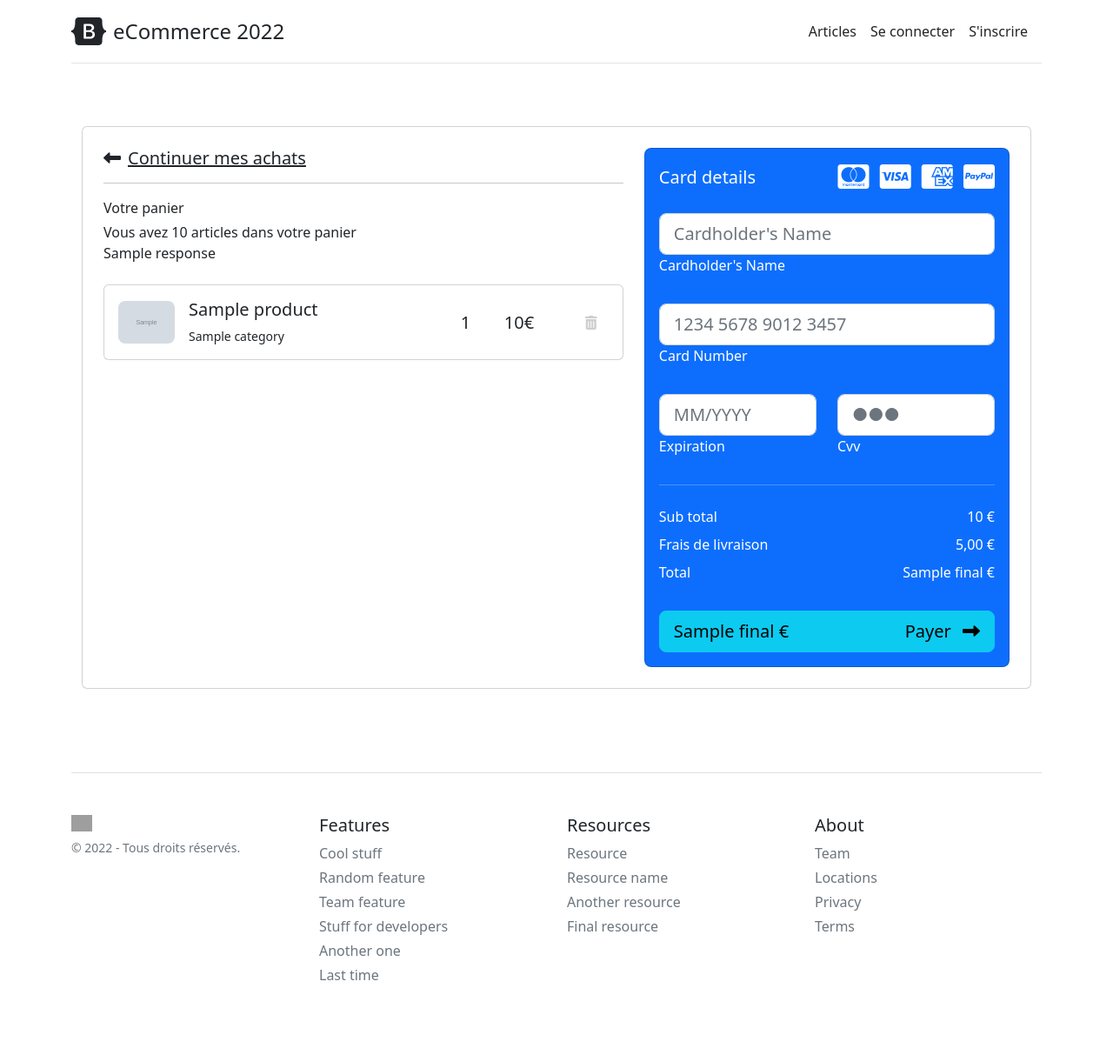
After one commit to sanjee8/eCommerce, a PHP site: the page made by Views/basket.php in a window 1280 px wide. The commit adds this page. Shown: the whole page at 87% size. Run offline with PHP 8.4, Linux system fonts and the light colour scheme; the template is opened without the code that fills it: most values are stand-ins (such as "Sample title", 1, 10 or a date in 2020); grey boxes marked "Sample" are stand-in pictures; some libraries are stand-ins or nearby versions; grey boxes are pictures that could not be loaded.

Commit message:
Basket & fixs

```diff
--- /dev/null
+++ b/Views/basket.php
@@ -0,0 +1,154 @@
+<section class="h-100 h-custom" >
+    <div class="container py-5 h-100">
+        <div class="row d-flex justify-content-center align-items-center h-100">
+            <div class="col">
+                <div class="card">
+                    <div class="card-body p-4">
+
+                        <div class="row">
+
+                            <div class="col-lg-7">
+                                <h5 class="mb-3"><a href="<?= $router->getLink("home") ?>" class="text-body"><i
+                                            class="fas fa-long-arrow-alt-left me-2"></i>Continuer mes achats</a></h5>
+                                <hr>
+
+                                <div class="d-flex justify-content-between align-items-center mb-4">
+                                    <div>
+                                        <p class="mb-1">Votre panier</p>
+                                        <p class="mb-0">Vous avez <?= $basket["amount"] ?> articles dans votre panier</p>
+                                        <?= $response ?>
+                                    </div>
+                                </div>
+                                <?php
+                                $i = 0;
+
+                                    foreach ($products as $product) {
+                                ?>
+                                <div class="card mb-3" id="product_<?= $i ?>">
+                                    <div class="card-body">
+                                        <div class="d-flex justify-content-between">
+                                            <div class="d-flex flex-row align-items-center">
+                                                <div>
+                                                    <img
+                                                        src="<?= $product->image ?>"
+                                                        class="img-fluid rounded-3" alt="Shopping item" style="width: 65px;">
+                                                </div>
+                                                <div class="ms-3">
+                                                    <h5><?= $product->name ?></h5>
+                                                    <p class="small mb-0"><?= $product->category ?></p>
+                                                </div>
+                                            </div>
+                                            <div class="d-flex flex-row align-items-center">
+                                                <div style="width: 50px;">
+                                                    <h5 class="fw-normal mb-0">1</h5>
+                                                </div>
+                                                <div style="width: 80px;">
+                                                    <h5 class="mb-0"><?= $product->price ?>€</h5>
+                                                </div>
+                                                <a class="btn" href="<?= $router->getLink("basketDel", ["productId" => $i]) ?>" style="color: #cecece;"><i class="fas fa-trash-alt"></i></a>
+                                            </div>
+                                        </div>
+                                    </div>
+                                </div>
+                                <?php
+                                        $i++;
+                                    }
+                                    ?>
+
+
+                            </div>
+                            <div class="col-lg-5">
+
+                                <div class="card bg-primary text-white rounded-3">
+                                    <div class="card-body">
+                                        <div class="d-flex justify-content-between align-items-center mb-4">
+                                            <h5 class="mb-0">Card details</h5>
+
+                                            <div>
+
+                                                <a href="#!" type="submit" class="text-white"><i
+                                                        class="fab fa-cc-mastercard fa-2x me-2"></i></a>
+                                                <a href="#!" type="submit" class="text-white"><i
+                                                        class="fab fa-cc-visa fa-2x me-2"></i></a>
+                                                <a href="#!" type="submit" class="text-white"><i
+                                                        class="fab fa-cc-amex fa-2x me-2"></i></a>
+                                                <a href="#!" type="submit" class="text-white"><i class="fab fa-cc-paypal fa-2x"></i></a>
+                                            </div>
+
+                                        </div>
+
+
+
+                                        <form class="mt-4">
+                                            <div class="form-outline form-white mb-4">
+                                                <input type="text" id="typeName" class="form-control form-control-lg" siez="17"
+                                                       placeholder="Cardholder's Name" />
+                                                <label class="form-label" for="typeName">Cardholder's Name</label>
+                                            </div>
+
+                                            <div class="form-outline form-white mb-4">
+                                                <input type="text" id="typeText" class="form-control form-control-lg" siez="17"
+                                                       placeholder="1234 5678 9012 3457" minlength="19" maxlength="19" />
+                                                <label class="form-label" for="typeText">Card Number</label>
+                                            </div>
+
+                                            <div class="row mb-4">
+                                                <div class="col-md-6">
+                                                    <div class="form-outline form-white">
+                                                        <input type="text" id="typeExp" class="form-control form-control-lg"
+                                                               placeholder="MM/YYYY" size="7" id="exp" minlength="7" maxlength="7" />
+                                                        <label class="form-label" for="typeExp">Expiration</label>
+                                                    </div>
+                                                </div>
+                                                <div class="col-md-6">
+                                                    <div class="form-outline form-white">
+                                                        <input type="password" id="typeText" class="form-control form-control-lg"
+                                                               placeholder="&#9679;&#9679;&#9679;" size="1" minlength="3" maxlength="3" />
+                                                        <label class="form-label" for="typeText">Cvv</label>
+                                                    </div>
+                                                </div>
+                                            </div>
+
+                                        </form>
+
+                                        <hr class="my-4">
+
+                                        <div class="d-flex justify-content-between">
+                                            <p class="mb-2">Sub total</p>
+                                            <p class="mb-2"><?= $basket['price'] ?> €</p>
+                                        </div>
+
+                                        <div class="d-flex justify-content-between">
+                                            <p class="mb-2">Frais de livraison</p>
+                                            <p class="mb-2">5,00 €</p>
+                                        </div>
+
+                                        <div class="d-flex justify-content-between mb-4">
+                                            <p class="mb-2">Total</p>
+                                            <p class="mb-2"><?= $basket['final'] ?> €</p>
+                                        </div>
+
+                                        <div class="d-grid gap-2 ">
+
+                                            <button type="button" class="btn btn-info btn-block btn-lg">
+                                                <div class="d-flex justify-content-between">
+                                                    <span><?= $basket['final'] ?> €</span>
+                                                    <span>Payer <i class="fas fa-long-arrow-alt-right ms-2"></i></span>
+                                                </div>
+                                            </button>
+                                        </div>
+
+
+                                    </div>
+                                </div>
+
+                            </div>
+
+                        </div>
+
+                    </div>
+                </div>
+            </div>
+        </div>
+    </div>
+</section>
--- a/Views/templates/default.php
+++ b/Views/templates/default.php
@@ -52,12 +52,14 @@
                     <a class="me-3 py-2 text-dark text-decoration-none" href="<?= $router->getLink("signin") ?>">Se connecter</a>
                     <a class="me-3 py-2 text-dark text-decoration-none" href="<?= $router->getLink("signup") ?>">S'inscrire</a>
                 <?php endif; ?>
+                <?php if($session->isLogged()) : ?>
                 <button class="me-3 py-2 text-dark text-decoration-none btn position-relative" type="button" id="panier" data-bs-toggle="dropdown" aria-expanded="false">
                     <i class="fa fa-cart-shopping"></i>
                     <span id="panier_counter" class="position-absolute top-0 start-100 translate-middle badge rounded-pill bg-danger">
 
                     </span>
                 </button>
+
                 <ul class="dropdown-menu" aria-labelledby="dropdownMenuButton1">
                     <li><span class="dropdown-item-text text-uppercase text-center">Votre panier</span></li>
                     <li><hr class="dropdown-divider"></li>
@@ -81,7 +83,7 @@
                                 </div>
 
                                 <div class="col-6">
-                                    <a class="btn btn-sm btn-success">Voir mon panier</a>
+                                    <a href="<?= $router->getLink("basket") ?>" class="btn btn-sm btn-success">Voir mon panier</a>
                                 </div>
 
                             </div>
@@ -89,6 +91,7 @@
                         </span>
                     </li>
                 </ul>
+                <?php endif; ?>
             </nav>
         </div>
     </header>
@@ -135,8 +138,21 @@
         </div>
     </footer>
 </div>
-
-
+<?php if(!$session->isLogged()) : ?>
+<div class="toast-container position-fixed bottom-0 end-0 p-3">
+    <div id="notLogged" class="toast" role="alert" aria-live="assertive" aria-atomic="true">
+        <div class="toast-header">
+            <i class="fa fa-shopping-cart"></i>&nbsp;
+            <strong class="me-auto">Votre panier</strong>
+            <small>Erreur</small>
+            <button type="button" class="btn-close" data-bs-dismiss="toast" aria-label="Close"></button>
+        </div>
+        <div class="toast-body">
+            Vous devez être connecté pour ajouter un élément à votre panier !
+        </div>
+    </div>
+</div>
+<?php endif; ?>
 <script src="https://code.jquery.com/jquery-3.6.0.min.js"></script>
 <script src="/eCommerce/js/ajax.js"></script>
 <script src="/eCommerce/js/store.js"></script>
--- a/app/Controllers/Account/LogController.php
+++ b/app/Controllers/Account/LogController.php
@@ -38,7 +38,8 @@ class LogController extends AccountController {
 
         $user = Model::getModel("Session\Session");
         $user->log_out();
-
+        unset($_COOKIE['products']);
+        setcookie("products", "[]", time() + 24*3600*7, '/');
         $link = Router::getRouter()->getLink("home");
 
         $this->render("Log.logout", compact("link"));
--- a/app/Controllers/Account/Login.php
+++ b/app/Controllers/Account/Login.php
@@ -60,6 +60,8 @@ class Login {
 
                     Model::getModel("Session\\Session")->log_in($data);
 
+
+
                     return [true, "<strong>Connexion réussie ! </strong> Veuillez patienter, vous allez être redirigé.<br />"];
 
                 } else {
--- a/app/Controllers/Account/Pagination.php
+++ b/app/Controllers/Account/Pagination.php
@@ -41,11 +41,12 @@ class Pagination {
         $array = [];
 
 
+
         if(isset($p['catId'])) {
 
             $array['catName'] = $p['catName'];
             $array['catId'] = $p['catId'];
-        } else if(isset($param['minPrice'])) {
+        } else if(isset($p['minPrice'])) {
 
             $array['minPrice'] = $p['minPrice'];
             $array['maxPrice'] = $p['maxPrice'];
--- a/app/Models/Session/Session.php
+++ b/app/Models/Session/Session.php
@@ -47,7 +47,7 @@ class Session extends Model {
     public function log_in($data) {
 
         $date = time();
-
+        $this->set_session("id", $data['id']);
         $this->set_session("email", $data['email']);
         $this->set_session("date_register", $data['date_register']);
         $this->set_session("prenom", $data['prenom']);
```
Also changed, not shown: Views/home.php (+20 -5 lines), app/Controllers/Account/AccountController.php (+13 -0 lines), app/Controllers/Basket/BasketController.php (added, +97 -0 lines), app/Controllers/Request/RequestController.php (added, +47 -0 lines), app/Models/Shop/Basket.php (added, +42 -0 lines), app/Models/Shop/Product.php (+18 -0 lines), app/Router.php (+32 -0 lines), js/store.js (+41 -3 lines).
